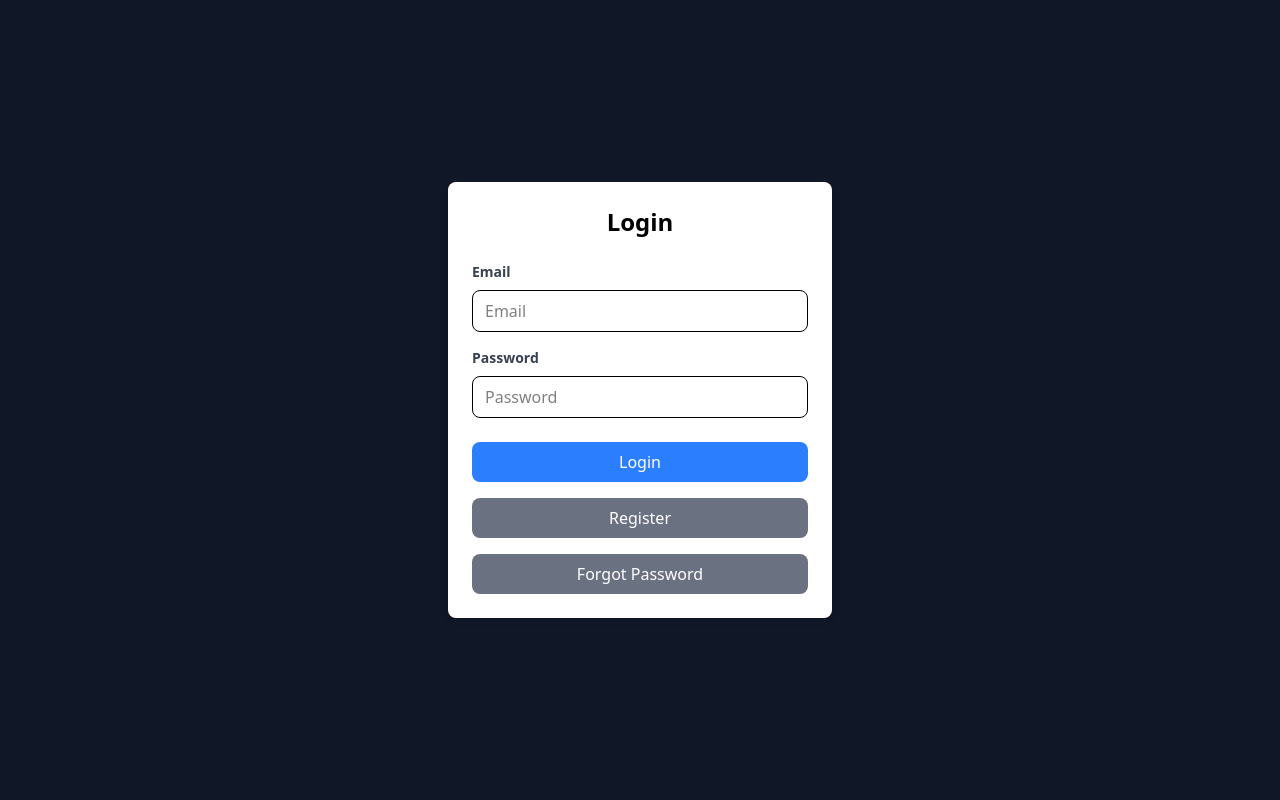
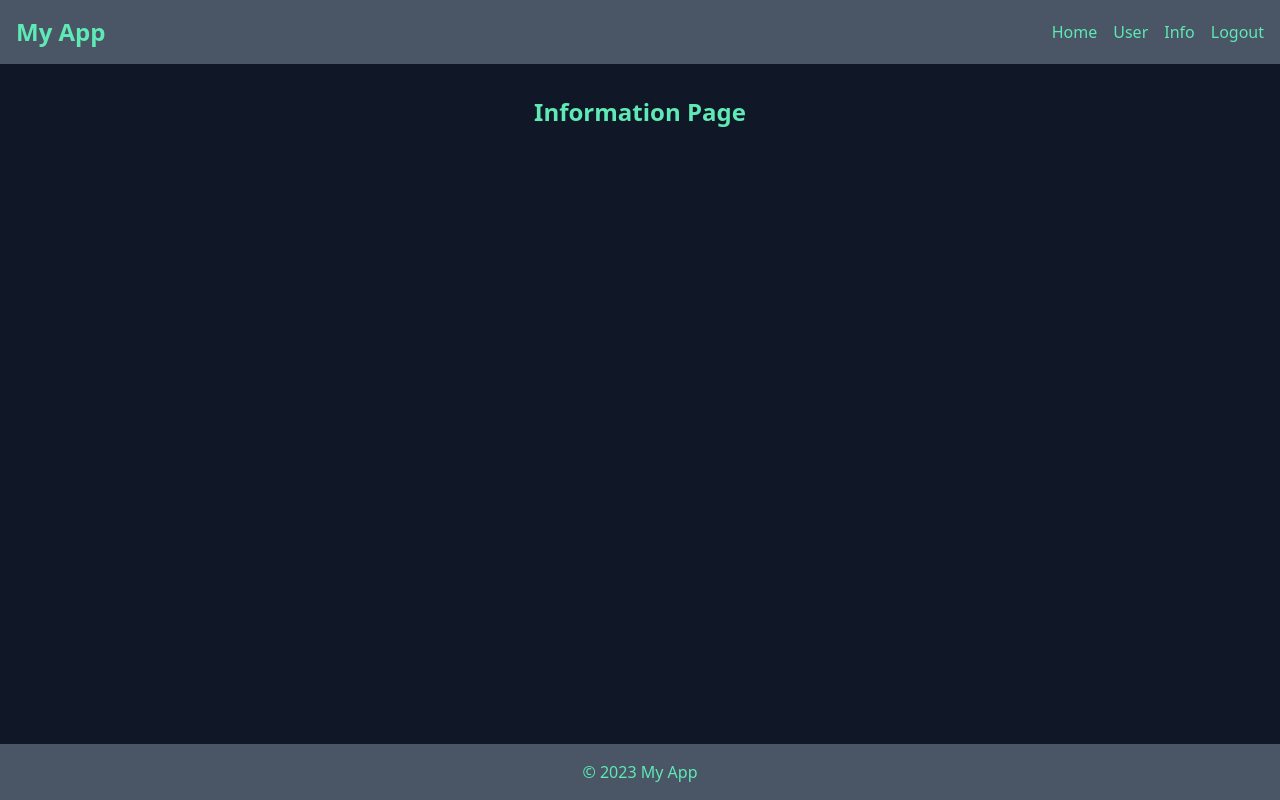
Before and after one commit to StevaNNN/login-flow-app, a React (Vite) app: page /info in a window 1280 px wide. Before the commit this address led to /login. Built offline with nearby package versions, Linux system fonts and the light colour scheme; no server answers; a web font is replaced by a local one.

Commit message:
latest update

```diff
--- a/src/Routes.tsx
+++ b/src/Routes.tsx
@@ -7,11 +7,13 @@ import LoginPage from "./feature/login/LoginPage";
 import RegisterPage from "./feature/login/RegisterPage";
 import ResetPasswordPage from "./feature/login/ResetPassPage";
 import UserPage from "./pages/UserPage";
+import Layout from "./components/Layout";
 
 export const router = createBrowserRouter([
   {
     path: "/login",
     element: <LoginPage />,
+    index: true,
   },
   {
     path: "/register",
@@ -26,20 +28,22 @@ export const router = createBrowserRouter([
     element: <ResetPasswordPage />,
   },
   {
-    path: "/user",
+    path: "/",
     element: (
       <ProtectedRoute>
-        <UserPage />
+        <Layout />
       </ProtectedRoute>
     ),
-  },
-  {
-    path: "/info",
-    element: (
-      <ProtectedRoute>
-        <InfoPage />{" "}
-      </ProtectedRoute>
-    ),
+    children: [
+      {
+        path: "/user",
+        element: <UserPage />,
+      },
+      {
+        path: "/info",
+        element: <InfoPage />,
+      },
+    ],
   },
   {
     path: "*",
--- /dev/null
+++ b/src/components/Layout.tsx
@@ -0,0 +1,18 @@
+import React from "react";
+import { Outlet } from "react-router-dom";
+import LayoutHeader from "./LayoutHeader";
+import LayoutFooter from "./LayoutFooter";
+
+const Layout: React.FC = () => {
+  return (
+    <div className="min-h-screen flex flex-col bg-gray-900">
+      <LayoutHeader />
+      <main className="flex-grow p-4 mt-16 mb-16">
+        <Outlet />
+      </main>
+      <LayoutFooter />
+    </div>
+  );
+};
+
+export default Layout;
--- /dev/null
+++ b/src/components/LayoutFooter.tsx
@@ -0,0 +1,11 @@
+import React from "react";
+
+const LayoutFooter: React.FC = () => {
+  return (
+    <footer className="bg-gray-600 text-emerald-300 p-4 fixed bottom-0 left-0 w-full text-center z-10">
+      <p>&copy; 2023 My App</p>
+    </footer>
+  );
+};
+
+export default LayoutFooter;
--- /dev/null
+++ b/src/components/LayoutHeader.tsx
@@ -0,0 +1,50 @@
+import React, { useContext } from "react";
+import { NavLink } from "react-router-dom";
+import { AuthContext } from "../context/auth/AuthContext";
+const LayoutHeader: React.FC = () => {
+  const authContext = useContext(AuthContext);
+  return (
+    <header className="bg-gray-600 text-emerald-300 p-4 fixed top-0 left-0 w-full z-10">
+      <nav className="container mx-auto flex justify-between items-center">
+        <div className="text-2xl font-bold">My App</div>
+        <ul className="flex space-x-4">
+          <li>
+            <NavLink
+              to="/"
+              className="hover:text-emerald-300 transition-colors duration-200"
+            >
+              Home
+            </NavLink>
+          </li>
+          <li>
+            <NavLink
+              to="/user"
+              className="hover:text-emerald-300 transition-colors duration-200"
+            >
+              User
+            </NavLink>
+          </li>
+          <li>
+            <NavLink
+              to="/info"
+              className="hover:text-emerald-300 transition-colors duration-200"
+            >
+              Info
+            </NavLink>
+          </li>
+          <li>
+            <NavLink
+              to="/login"
+              onClick={() => authContext?.logout()}
+              className="hover:text-emerald-300 transition-colors duration-200"
+            >
+              Logout
+            </NavLink>
+          </li>
+        </ul>
+      </nav>
+    </header>
+  );
+};
+
+export default LayoutHeader;
--- a/src/components/ProtectedRoute.tsx
+++ b/src/components/ProtectedRoute.tsx
@@ -1,15 +1,15 @@
-import { PropsWithChildren, useEffect } from "react";
+import { PropsWithChildren, useContext, useEffect } from "react";
 import { useNavigate } from "react-router-dom";
-import useAuth from "../hooks/useAuth";
+import { AuthContext } from "../context/auth/AuthContext";
 
 type ProtectedRouteProps = PropsWithChildren;
 
 export default function ProtectedRoute({ children }: ProtectedRouteProps) {
-  const isLoggedIn = useAuth();
+  const isLoggedIn = useContext(AuthContext);
   const navigate = useNavigate();
 
   useEffect(() => {
-    if (isLoggedIn === false) {
+    if (isLoggedIn ? false : true) {
       navigate("/login", { replace: true });
     }
   }, [isLoggedIn, navigate]);
--- a/src/context/auth/AuthProvider.tsx
+++ b/src/context/auth/AuthProvider.tsx
@@ -5,7 +5,10 @@ import { AuthContext } from "./AuthContext";
 
 export const AuthProvider = ({ children }: { children: ReactNode }) => {
   const [user, setUser] = useState<USER | null>(null);
-  const [loggedIn, setLoggedIn] = useState<boolean>(false);
+  const [loggedIn, setLoggedIn] = useState<boolean>(() => {
+    const storedLoggedIn = localStorage.getItem("loggedIn");
+    return storedLoggedIn ? JSON.parse(storedLoggedIn) : false;
+  });
 
   useEffect(() => {
     try {
@@ -21,12 +24,18 @@ export const AuthProvider = ({ children }: { children: ReactNode }) => {
     }
   }, [loggedIn]);
 
-  const login = () => {
-    setLoggedIn(true);
-    localStorage.setItem("loggedIn", JSON.stringify(true));
-    setUser(user);
+  const login = async () => {
+    try {
+      const { data } = await getUser();
+      setUser(data);
+      setLoggedIn(true);
+      localStorage.setItem("loggedIn", JSON.stringify(true));
+    } catch (err) {
+      if (err instanceof Error) console.log(err.message);
+    }
   };
-
+  console.log(user, "USER STATE");
+  console.log(loggedIn, "LOGGED IN STATE");
   const logout = () => {
     setLoggedIn(false);
     localStorage.removeItem("loggedIn");
--- a/src/hooks/useAuth.tsx
+++ b/src/hooks/useAuth.tsx
@@ -1,6 +1,9 @@
+import { useContext } from "react";
+import { AuthContext } from "../context/auth/AuthContext";
+
 const useAuth = (): boolean => {
-  const loggedIn = localStorage.getItem("loggedIn");
-  return loggedIn ? true : false;
+  const authCtx = useContext(AuthContext);
+  return authCtx?.loggedIn ? true : false;
 };
 
 export default useAuth;
--- a/src/pages/InfoPage.tsx
+++ b/src/pages/InfoPage.tsx
@@ -1,10 +1,9 @@
 import { useEffect, useState } from "react";
-import { useNavigate } from "react-router-dom";
 import { getInfo } from "../api";
 
 const InfoPage = () => {
   const [data, setData] = useState<string>("");
-  const navigate = useNavigate();
+
   useEffect(() => {
     const fetchData = async () => {
       const response = await getInfo();
@@ -14,17 +13,11 @@ const InfoPage = () => {
   }, []);
 
   return (
-    <div className="flex flex-col items-center justify-center min-h-screen bg-gray-900 p-4">
-      <h1 className="text-2xl font-bold mb-4 text-emerald-200">
+    <div className="flex flex-col items-center justify-center p-4">
+      <h1 className="text-2xl font-bold mb-4 text-emerald-300">
         Information Page
       </h1>
-      <p className="mt-4 text-emerald-200">{data}</p>
-      <button
-        className="mt-4 bg-cyan-500 text-white py-2 px-4 rounded-md hover:bg-cyan-600 focus:outline-none focus:ring-2 focus:ring-cyan-500"
-        onClick={() => navigate("/user")}
-      >
-        Go back
-      </button>
+      <p className="mt-4 text-emerald-300">{data}</p>
     </div>
   );
 };
--- a/src/pages/NotFoundPage.tsx
+++ b/src/pages/NotFoundPage.tsx
@@ -5,11 +5,11 @@ import useAuth from "../hooks/useAuth";
 const NotFoundPage: React.FC = () => {
   const userLoggedIn = useAuth();
   return (
-    <div className="flex flex-col items-center justify-center min-h-screen bg-gray-900">
-      <h1 className="text-4xl font-bold mb-4 text-emerald-200">
+    <div className="flex flex-col items-center justify-center bg-gray-900 min-h-screen">
+      <h1 className="text-4xl font-bold mb-4 text-emerald-300">
         404 - Page Not Found
       </h1>
-      <p className="text-lg mb-6 text-emerald-200">
+      <p className="text-lg mb-6 text-emerald-300">
         Sorry, the page you are looking for does not exist.
       </p>
       <Link
--- a/src/pages/UserPage.tsx
+++ b/src/pages/UserPage.tsx
@@ -21,11 +21,6 @@ const UsersPage = () => {
     fetchUsers();
   }, []);
 
-  const handleLogout = async () => {
-    authContext?.logout();
-    navigate("/login");
-  };
-
   const handleUserDelete = async (user: USER) => {
     const userEmail = users.find((item) => item._id === user._id)?.email;
     setUsers((prevState) => {
@@ -40,14 +35,14 @@ const UsersPage = () => {
 
   return (
     <>
-      <div className="flex flex-col items-center justify-center min-h-screen bg-gray-900 p-4">
-        <h1 className="text-3xl font-bold underline mb-4 text-emerald-200">
-          Users page!
+      <div className="flex flex-col items-center justify-center bg-gray-900 p-4">
+        <h1 className="text-3xl font-bold underline mb-4 text-emerald-300">
+          User page!
         </h1>
-        <h1 className="text-xl mb-4 text-emerald-200">
+        <h1 className="text-xl mb-4 text-emerald-300">
           Active user is: {authContext?.user?.email}
         </h1>
-        <h2 className="text-xl mb-4 text-emerald-200">
+        <h2 className="text-xl mb-4 text-emerald-300">
           User role is: {authContext?.user?.userType}
         </h2>
         {authContext?.user?.userType === "admin" && (
@@ -73,19 +68,6 @@ const UsersPage = () => {
             </ul>
           </div>
         )}
-
-        <button
-          className="bg-cyan-500 text-white py-2 px-4 rounded-md hover:bg-cyan-600 focus:outline-none focus:ring-2 focus:ring-cyan-500 mt-4"
-          onClick={handleLogout}
-        >
-          Logout
-        </button>
-        <button
-          className="bg-cyan-500 text-white py-2 px-4 rounded-md hover:bg-cyan-600 focus:outline-none focus:ring-2 focus:ring-cyan-500 mt-4"
-          onClick={() => navigate("/info")}
-        >
-          Go to Info page
-        </button>
       </div>
       <Outlet />
     </>
```
